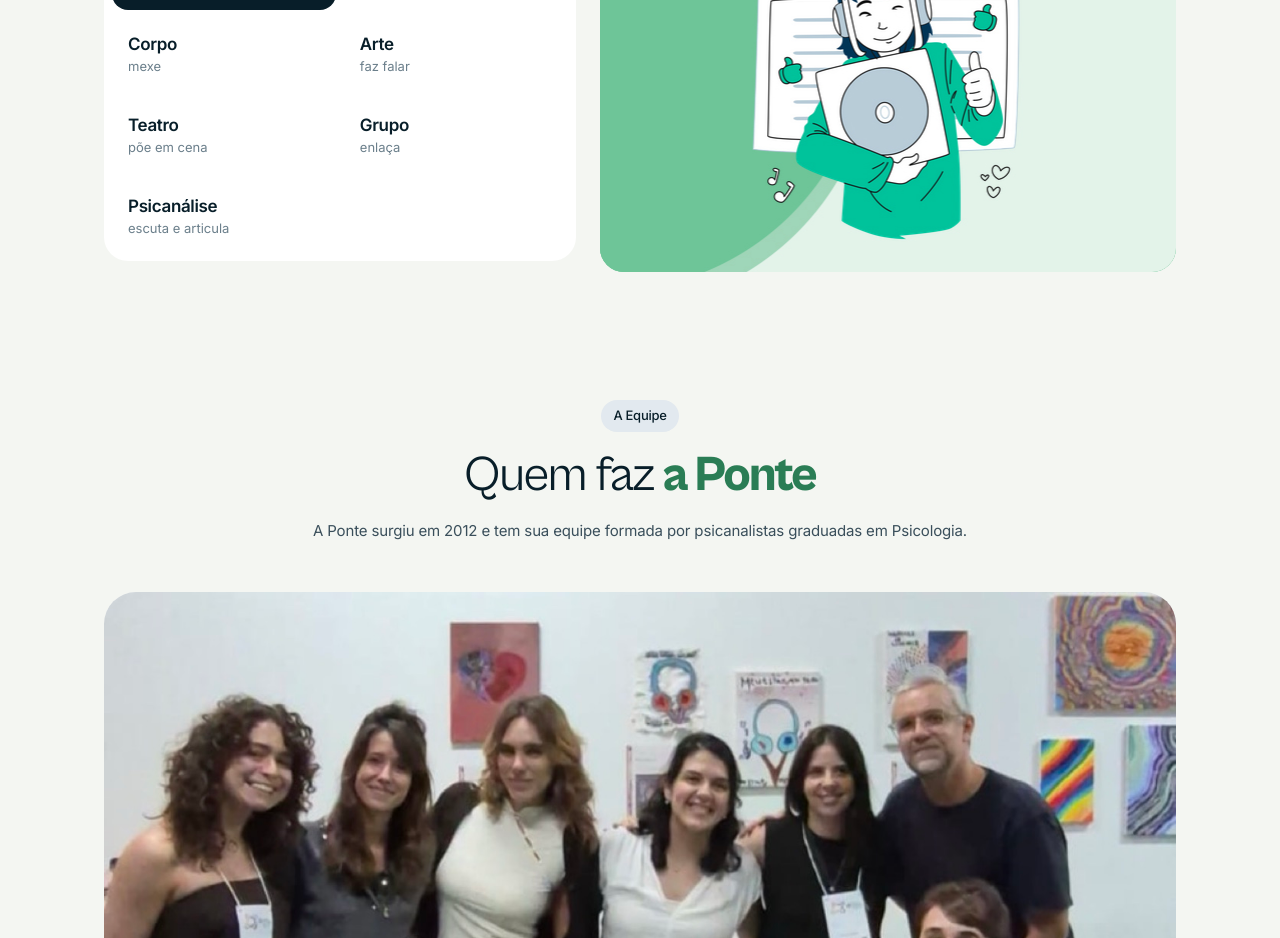
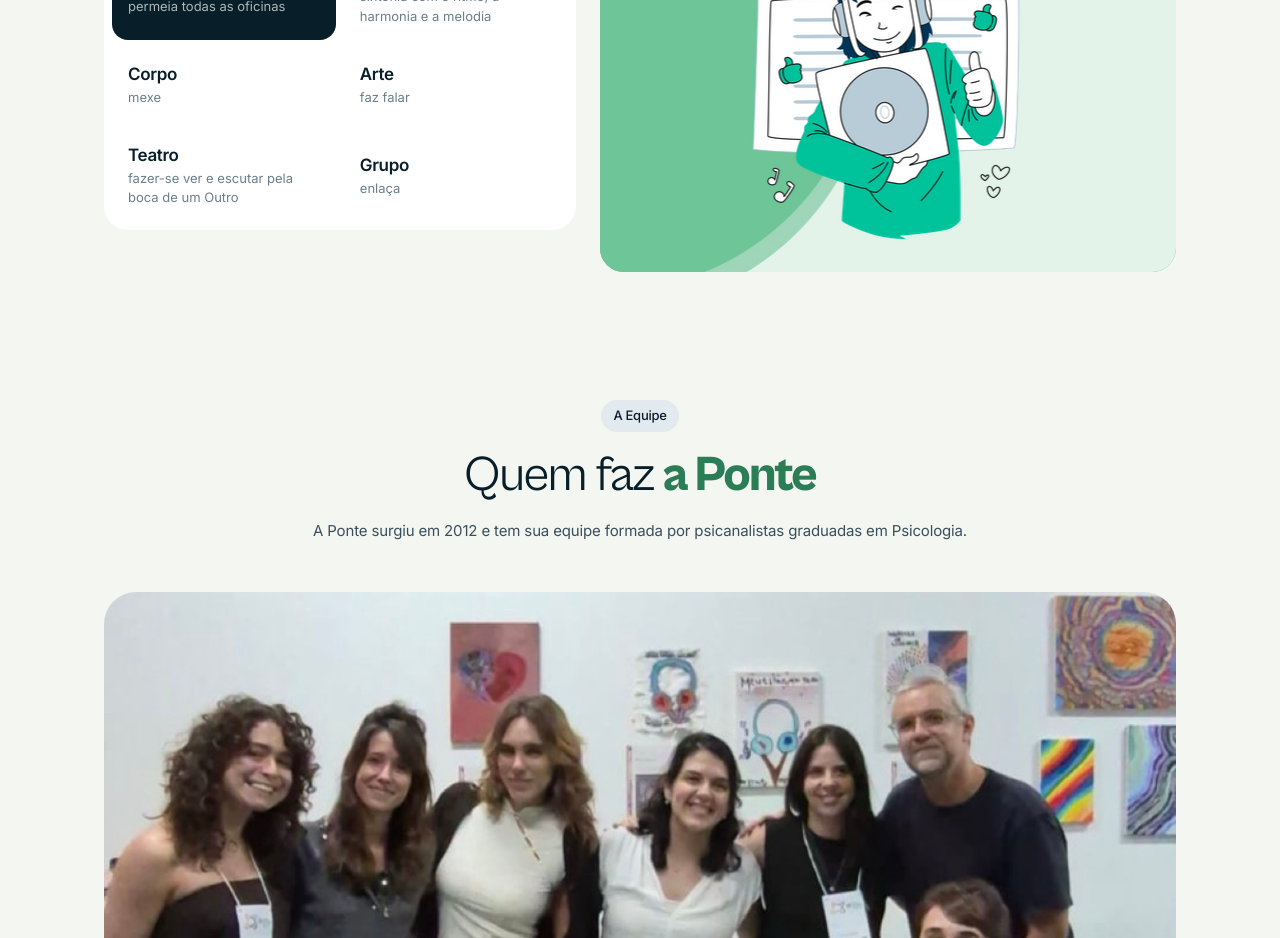
Before and after one commit to jnjr86/equipe-ponte_claude, a Next.js app: page / in a window 1280 px wide. Shown: the part 3200-4138 px from the top of the page. Built offline with nearby package versions, Linux system fonts and the light colour scheme.

Commit message:
Bloco interativo: botão Teatro com novo texto e sem a cena Psicanálise
Co-Authored-By: Claude Opus 5.5 <noreply@anthropic.com>

```diff
--- a/components/DayScene.tsx
+++ b/components/DayScene.tsx
@@ -79,15 +79,6 @@ const art: Record<string, React.ReactNode> = {
       <Person cx={265} base={200} w={56} h={66} fill="#2c5d78" />
     </g>
   ),
-  psicanalise: (
-    <g>
-      <path d="M118 80h120a18 18 0 0 1 18 18v40a18 18 0 0 1-18 18h-70l-30 24v-24h-20a18 18 0 0 1-18-18V98a18 18 0 0 1 18-18z" fill="#fff" stroke={INK} strokeWidth="3" />
-      <path d="M216 120h66a16 16 0 0 1 16 16v34a16 16 0 0 1-16 16h-8v20l-24-20h-34a16 16 0 0 1-16-16v-34a16 16 0 0 1 16-16z" fill="#6ec597" stroke={INK} strokeWidth="3" />
-      <circle cx="152" cy="118" r="5" fill={INK} />
-      <circle cx="176" cy="118" r="5" fill={INK} />
-      <circle cx="200" cy="118" r="5" fill={INK} />
-    </g>
-  ),
 };
 
 const sceneImages: Record<string, { src: string; alt: string }> = {
@@ -114,7 +105,7 @@ export function DayScene() {
               role="tab"
               aria-selected={on}
               onClick={() => setActive(i)}
-              className={`relative rounded-2xl px-4 py-3.5 text-left transition-colors ${i === scenes.length - 1 ? "col-span-2" : ""} ${on ? "text-paper" : "text-ink hover:bg-paper"}`}
+              className={`relative rounded-2xl px-4 py-3.5 text-left transition-colors ${on ? "text-paper" : "text-ink hover:bg-paper"}`}
             >
               {on && <motion.span layoutId="scene-pill" className="absolute inset-0 rounded-2xl bg-ink" transition={{ type: "spring", stiffness: 320, damping: 30 }} />}
               <span className="relative block text-[17px] font-semibold tracking-[-0.02em]">{s.label}</span>
--- a/lib/content.ts
+++ b/lib/content.ts
@@ -166,9 +166,8 @@ export const scenes = [
   { key: "danca", label: "Dança", verb: "sintonia com o ritmo, a harmonia e a melodia", line: "A dança leva", note: "sintonia com o ritmo, a harmonia e a melodia" },
   { key: "corpo", label: "Corpo", verb: "mexe", line: "O corpo mexe", note: "uma nova presença no tempo e no espaço" },
   { key: "arte", label: "Arte", verb: "faz falar", line: "A arte faz falar", note: "dar voz ao sujeito" },
-  { key: "teatro", label: "Teatro", verb: "põe em cena", line: "O teatro põe em cena", note: "fazer-se ver e escutar pela boca de um Outro" },
+  { key: "teatro", label: "Teatro", verb: "fazer-se ver e escutar pela boca de um Outro", line: "O teatro põe em cena", note: "fazer-se ver e escutar pela boca de um Outro" },
   { key: "grupo", label: "Grupo", verb: "enlaça", line: "O grupo enlaça", note: "não nos constituímos sozinhos" },
-  { key: "psicanalise", label: "Psicanálise", verb: "escuta e articula", line: "A Psicanálise escuta e articula", note: "a escuta e as intervenções do psicanalista" },
 ] as const;
 
 export const equipe = {
```
